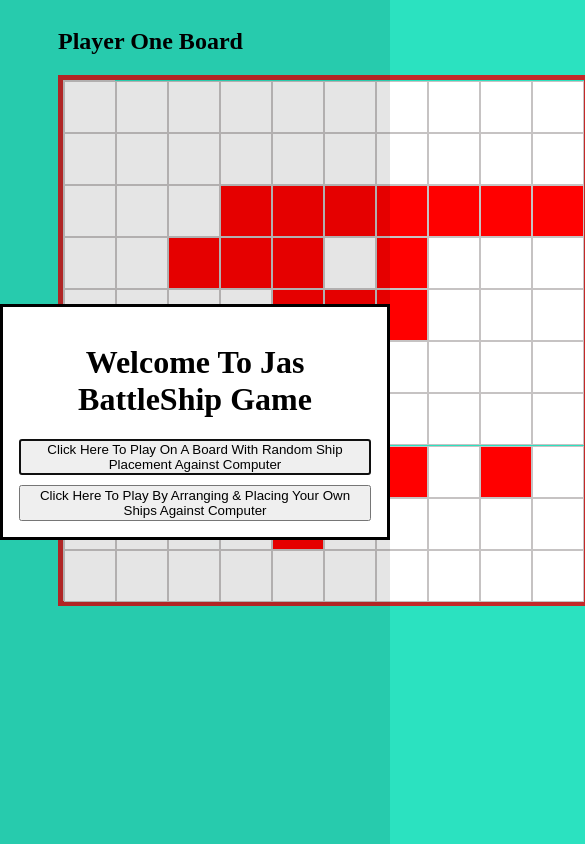
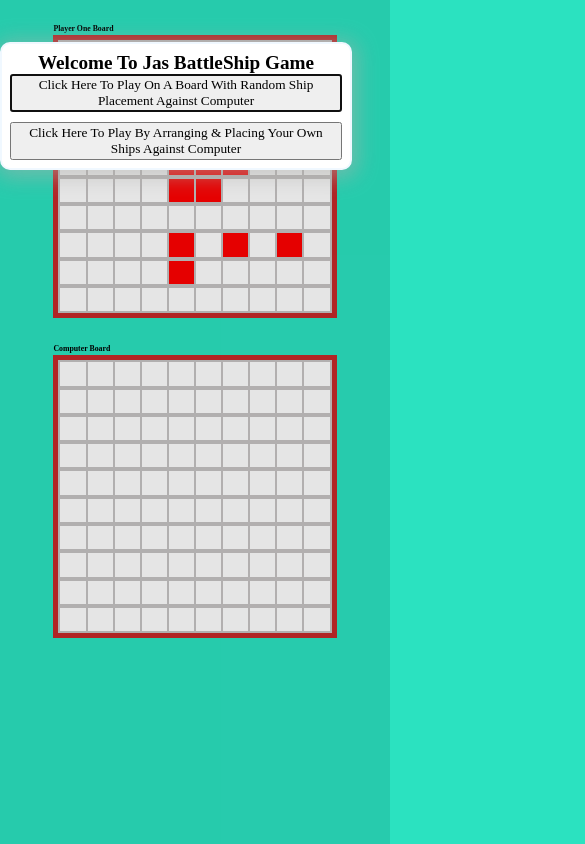
Before and after one commit to Blazing-Jas991/battleship, a website built with webpack: page src/template.html in a window 390 px wide. Shown: the top 844 px of the page, 585 px wide, since content can reach past the window. Built offline with nearby package versions, Linux system fonts and the light colour scheme.

Commit message:
work on styling and board responsiveness using clamp

```diff
--- a/src/gameplayresources.js
+++ b/src/gameplayresources.js
@@ -7,6 +7,8 @@ import { updateCell } from './renderGame.js';
 export const pageBody = document.querySelector('body');
 export const mainStagingContainer = document.querySelector('.staging-div');
 export const dialog = document.querySelector('dialog');
+export const gameBoardsContainer = document.createElement('div');
+gameBoardsContainer.classList.add('game-boards-container');
 
 export const resetButtonHolder = document.createElement('div');
 resetButtonHolder.style.display = 'none';
@@ -110,7 +112,7 @@ export function createGameSession() {
     const playerOneBoardText = document.createElement('h2');
     playerOneBoardText.textContent = 'Player One Board';
     playerOneBoardContainer.append(playerOneBoardText, playerOneContainer);
-    pageBody.appendChild(playerOneBoardContainer);
+    gameBoardsContainer.appendChild(playerOneBoardContainer);
   }
 
   function appendComputerBoard() {
@@ -120,7 +122,8 @@ export function createGameSession() {
     playerTwoBoardText.textContent = 'Computer Board';
     playerTwoContainer.classList.add('computer-board');
     playerTwoBoardContainer.append(playerTwoBoardText, playerTwoContainer);
-    pageBody.append(playerTwoBoardContainer);
+    gameBoardsContainer.append(playerTwoBoardContainer);
+    pageBody.appendChild(gameBoardsContainer);
   }
 
   function attackComputer() {
--- a/src/selfplacementplay.js
+++ b/src/selfplacementplay.js
@@ -6,6 +6,7 @@ import {
   mainStagingContainer,
   clearBoards,
   pageBody,
+  gameBoardsContainer,
 } from './gameplayresources.js';
 import { renderGameBoard, renderShips } from './renderGame.js';
 import { Ship } from './ship.js';
@@ -16,7 +17,7 @@ const stagingContainer = document.createElement('div');
 let currentDirection = 'vertical';
 
 export const selfResetButton = document.createElement('button');
-selfResetButton.textContent = 'Reset Placement Game';
+selfResetButton.textContent = 'Reset Game';
 selfResetButton.classList.add('-self-reset-button');
 
 export const selfSwitchButton = document.createElement('button');
@@ -36,6 +37,7 @@ function stagingHolder() {
   stagingContainer.style.display = '';
   stagingText.style.display = '';
   directionToggleButton.style.display = '';
+  gameBoardsContainer.appendChild(mainStagingContainer);
 }
 
 directionToggleButton.addEventListener('click', () => {
@@ -93,7 +95,7 @@ export function createPlayerGameSession() {
       }
       container.appendChild(shipContainer);
 
-      shipContainer.addEventListener('touchstart', (event) => {
+      shipContainer.addEventListener('touchstart', () => {
         actualShip = ships[i];
         draggedShipElement = shipContainer;
         draggedShipIndex = i;
@@ -216,11 +218,11 @@ export function createPlayerGameSession() {
     });
   }
 
+  stagingHolder();
   appendPlayerBoard();
   appendComputerBoard();
   renderGameBoard(10, 10, playerOneContainer);
   renderGameBoard(10, 10, playerTwoContainer);
-  stagingHolder();
   renderShipStaging(playerOneShips, stagingContainer);
   renderShips(playerOneBoard, playerOneContainer);
   createAndPlaceComShips();
--- a/src/styles.css
+++ b/src/styles.css
@@ -1,44 +1,58 @@
+*,
+*::before,
+*::after {
+  box-sizing: border-box;
+  font-family: 'Times New Roman', Times, serif;
+  margin: 0;
+}
+
 body {
   background-color: rgb(43, 226, 192);
   display: flex;
-  justify-content: start;
-  gap: 50px;
+  justify-content: center;
 }
 
 .staging-div {
   display: flex;
   flex-direction: column;
-  gap: 10px;
+  gap: 2px;
 }
 
 .toggle-button {
-  height: 30px;
-  font-size: 20px;
+  width: clamp(17.7rem, 42vw, 29rem);
+  height: clamp(1rem, 4vw, 2rem);
+  font-size: clamp(0.5rem, 2.5vw, 1rem);
   font-weight: bold;
   background-color: rgb(206, 191, 191);
+}
+
+.game-boards-container {
+  margin-top: 1.5rem;
+  display: flex;
+  gap: 1.625rem;
+  flex-wrap: wrap;
+  justify-content: center;
 }
 
 .player-board {
   display: grid;
   grid-template-rows: repeat(10, 1fr);
-  width: 521px;
-  height: 521px;
+  width: clamp(17.7rem, 42vw, 29rem);
+  height: clamp(17.7rem, 44.7vw, 29rem);
   border: solid 5px rgb(196, 41, 41);
 }
 
 .computer-board {
   display: grid;
   grid-template-rows: repeat(10, 1fr);
-  width: 521px;
-  height: 521px;
+  width: clamp(17.7rem, 42vw, 29rem);
+  height: clamp(17.7rem, 44.7vw, 29rem);
   border: solid 5px rgb(196, 41, 41);
 }
 
 .grid-rows {
   display: grid;
   grid-template-columns: repeat(10, 1fr);
-  width: 50px;
-  height: 50px;
   border: solid 1px rgb(198, 195, 195);
 }
 
@@ -46,8 +60,6 @@ body {
   display: grid;
   grid-template-columns: repeat(10, 1fr);
   background-color: white;
-  width: 50px;
-  height: 50px;
   border: solid 1px rgb(198, 195, 195);
 }
 
@@ -73,10 +85,10 @@ body {
 
 .ships-staging-container {
   display: flex;
-  padding: 5px;
-  gap: 5px; /* Added spacing so ships don't bunch together */
-  width: 565px;
-  height: 565px;
+  padding: 2px;
+  gap: 2px; /* Added spacing so ships don't bunch together */
+  width: clamp(17.7rem, 42vw, 29rem);
+  height: clamp(17.7rem, 44.7vw, 29rem);
   border: solid 5px rgb(196, 41, 41);
 
   /* DEFAULT STATE: Row layout (Ships sit next to each other horizontally) */
@@ -87,13 +99,13 @@ body {
   display: flex;
   /* DEFAULT STATE: Vertical orientation (Cells stack downward) */
   flex-direction: column;
-  gap: 2px; /* Small spacing between individual red boxes */
+  gap: 1px; /* Small spacing between individual red boxes */
 }
 
 .staging-ship-cell {
   background-color: red;
-  width: 50px;
-  height: 50px;
+  width: clamp(1.57rem, 3.8vw, 2.7rem);
+  height: clamp(1.57rem, 3.8vw, 2.7rem);
   border: 1px solid grey;
   flex-shrink: 0; /* Prevents cells from squeezing out of shape */
 }
@@ -116,7 +128,14 @@ body {
 }
 
 h1 {
+  font-size: clamp(0.8rem, 5vw, 1.2rem);
   text-align: center;
+}
+
+h2 {
+  font-size: clamp(0.3rem, 2vw, 1.2rem);
+  margin: 0;
+  padding-bottom: 2px;
 }
 
 .reset-button {
@@ -133,10 +152,10 @@ h1 {
   gap: 20px;
 }
 
-.boards-container {
+/* .boards-container {
   display: flex;
   gap: 20px;
-}
+} */
 
 .buttons-holder {
   text-align: center;
@@ -151,3 +170,17 @@ h1 {
   justify-content: center;
   gap: 10px;
 }
+
+.hovered-cell {
+  color: blue;
+}
+
+dialog {
+  width: clamp(17rem, 96.5vw, 33.5rem);
+  border-radius: 0.625rem;
+  border: solid 2px aliceblue;
+  box-shadow: 1px 3px 20px 5px hsla(60, 2%, 68%, 0.5);
+  text-align: center;
+  margin-top: 5vh;
+  padding: 0.5rem;
+}
```
